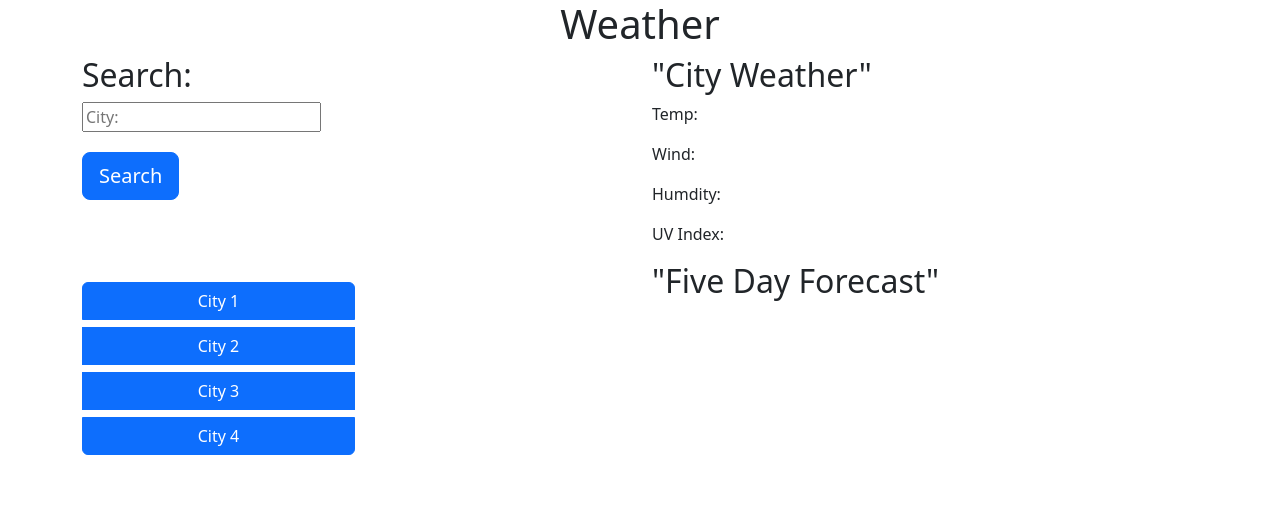
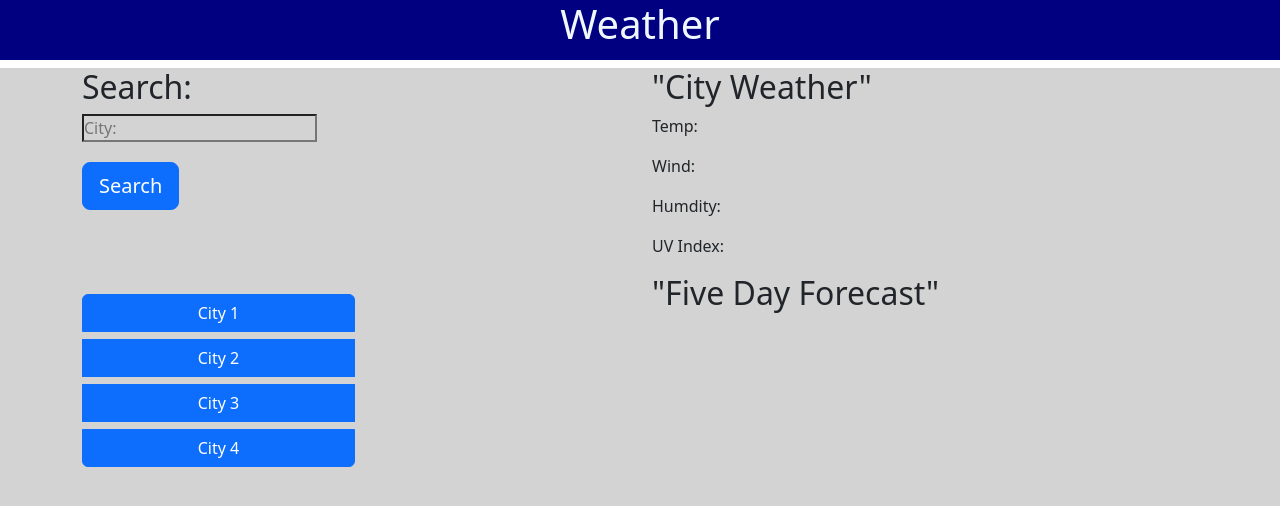
Before and after one commit to timdolan14/Weather-App, a plain HTML site: page index.html in a window 1280 px wide. Drawn offline with nearby package versions, Linux system fonts and the light colour scheme.

Commit message:
Updated CSS

```diff
--- a/style.css
+++ b/style.css
@@ -1,3 +1,15 @@
+* {
+    margin: 0px;
+    padding: 0px;
+    background-color: lightgrey;
+}
+
+h1 {
+    background: navy;
+    height: 60px;
+    color: aliceblue;
+}
+
 button {
     margin-top: 20px;
 }
```
